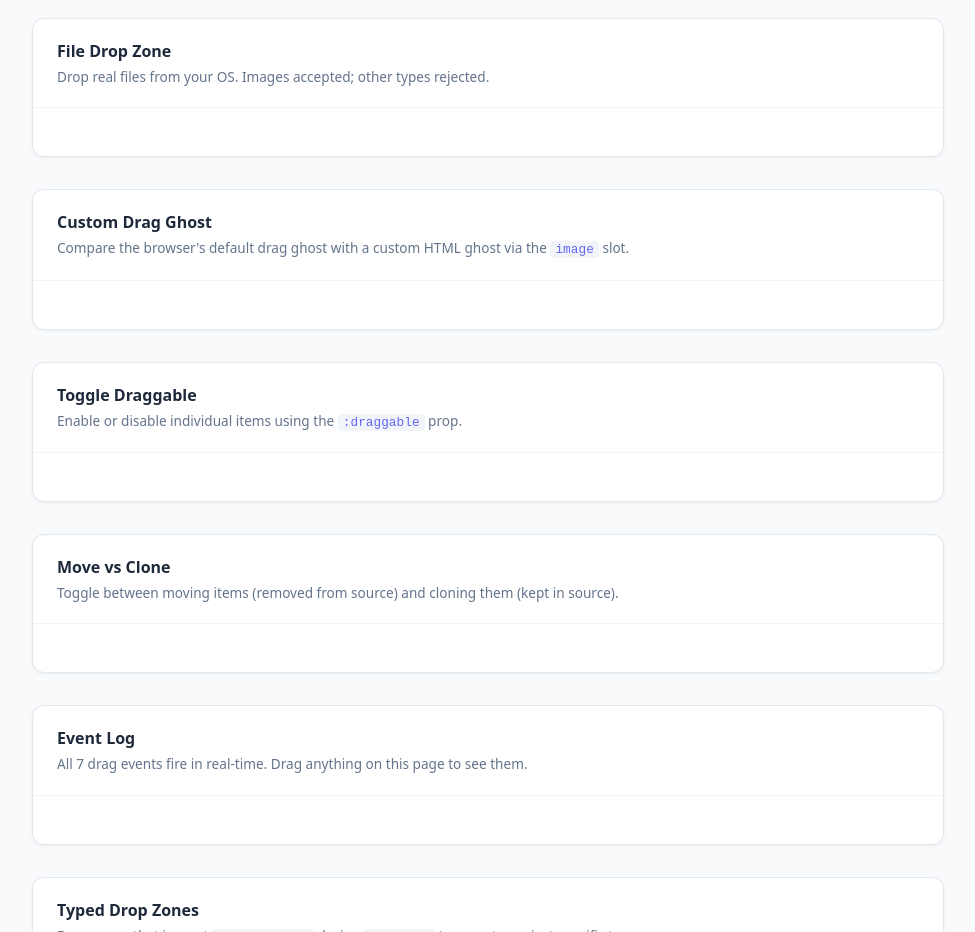
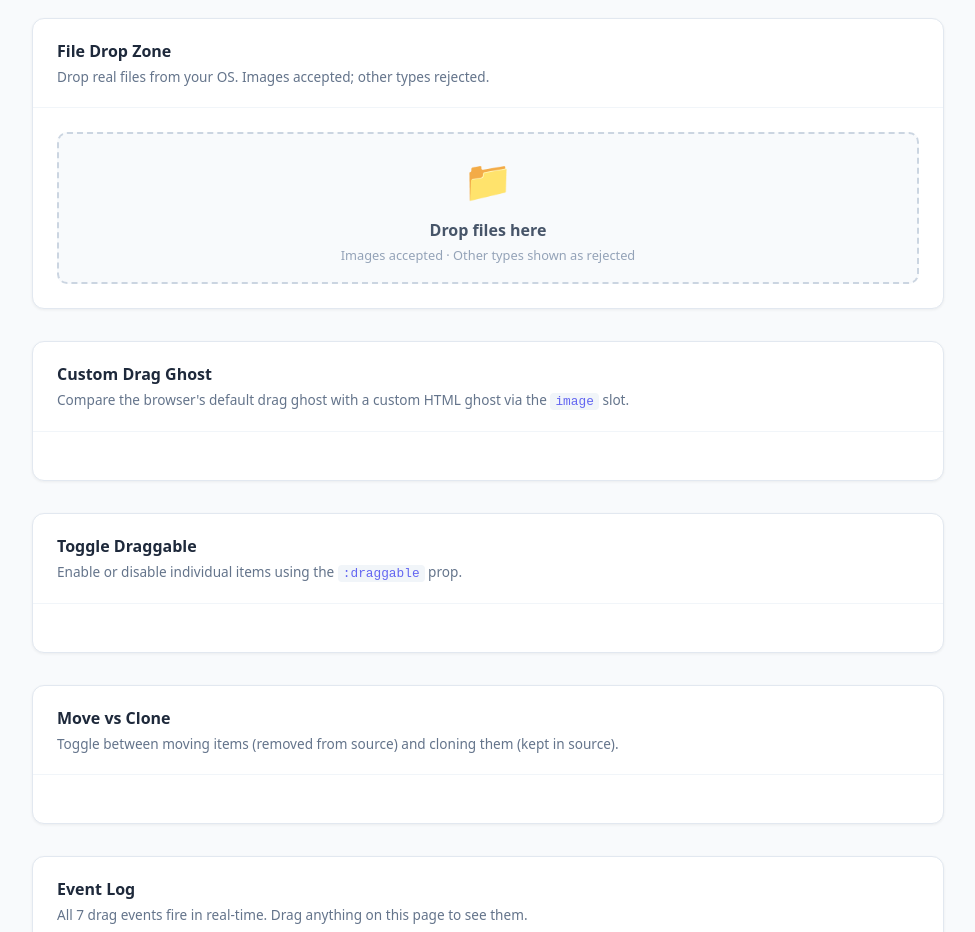
Before and after one commit to TusharJoy/vue3-drag-drop, a Vue app: page / in a window 1280 px wide. Shown: the part 1080-2012 px from the top of the page, without its empty margins (152-1127 px from the left). Built offline with nearby package versions, Linux system fonts and the light colour scheme.

Commit message:
feat: add file drop zone demo section

```diff
--- a/src/App.vue
+++ b/src/App.vue
@@ -53,6 +53,40 @@ function sortableDrop(targetItem) {
   sortableItems.value.splice(from < to ? to - 1 : to, 0, moved);
   sortableDragId.value = null;
   sortableOverId.value = null;
+}
+
+// ── File drop zone ──
+const droppedFiles = ref([]);
+const fileZoneOver = ref(false);
+
+function onFileDragOver(transferData, nativeEvent) {
+  const types = nativeEvent.dataTransfer.types;
+  if (!types.includes("Files")) {
+    nativeEvent.dataTransfer.dropEffect = "none";
+  }
+}
+
+function onFileDrop(transferData, nativeEvent) {
+  fileZoneOver.value = false;
+  const files = Array.from(nativeEvent.dataTransfer.files);
+  for (const file of files) {
+    const isImage = file.type.startsWith("image/");
+    droppedFiles.value.unshift({
+      id: Date.now() + Math.random(),
+      name: file.name,
+      size: (file.size / 1024).toFixed(1) + " KB",
+      type: file.type || "unknown",
+      accepted: isImage,
+    });
+  }
+}
+
+function fileIcon(type) {
+  if (type.startsWith("image/")) return "🖼";
+  if (type.startsWith("video/")) return "🎬";
+  if (type.startsWith("audio/")) return "🎵";
+  if (type.includes("pdf"))      return "📄";
+  return "📎";
 }
 </script>
 
@@ -151,7 +185,34 @@ function sortableDrop(targetItem) {
           <p class="section-desc">Drop real files from your OS. Images accepted; other types rejected.</p>
         </div>
         <div class="section-body">
-          <!-- Task 4 content goes here -->
+          <Drop
+            class="drop-zone file-drop"
+            :class="{ over: fileZoneOver }"
+            @dragover="onFileDragOver"
+            @dragenter="() => fileZoneOver = true"
+            @dragleave="(_, e) => { if (!e.currentTarget.contains(e.relatedTarget)) fileZoneOver = false }"
+            @drop="onFileDrop"
+          >
+            <div class="file-drop-inner">
+              <span class="file-drop-icon">{{ fileZoneOver ? '📂' : '📁' }}</span>
+              <p class="file-drop-label">{{ fileZoneOver ? 'Release to drop' : 'Drop files here' }}</p>
+              <p class="file-drop-hint">Images accepted · Other types shown as rejected</p>
+            </div>
+          </Drop>
+
+          <div v-if="droppedFiles.length" class="file-list">
+            <div
+              v-for="file in droppedFiles"
+              :key="file.id"
+              class="file-entry"
+              :class="{ rejected: !file.accepted }"
+            >
+              <span class="file-icon">{{ fileIcon(file.type) }}</span>
+              <span class="file-name">{{ file.name }}</span>
+              <span class="file-size">{{ file.size }}</span>
+              <span class="file-status">{{ file.accepted ? '✓ accepted' : '✗ rejected' }}</span>
+            </div>
+          </div>
         </div>
       </section>
 
@@ -338,4 +399,20 @@ body {
 .sortable-item { width: 100%; justify-content: flex-start; }
 .sortable-item.dragging { opacity: 0.4; }
 .sortable-handle { margin-left: auto; color: #cbd5e1; font-size: 1rem; }
+
+/* ── File drop zone ── */
+.file-drop { min-height: 140px; justify-content: center; align-items: center; cursor: pointer; }
+.file-drop.over { border-color: #6366f1; background: #eef2ff; }
+.file-drop-inner { text-align: center; }
+.file-drop-icon { font-size: 2.5rem; display: block; margin-bottom: 0.5rem; }
+.file-drop-label { font-weight: 600; color: #475569; margin-bottom: 0.25rem; }
+.file-drop-hint { font-size: 0.8rem; color: #94a3b8; }
+.file-list { display: flex; flex-direction: column; gap: 0.4rem; margin-top: 1rem; }
+.file-entry { display: flex; align-items: center; gap: 0.75rem; padding: 0.5rem 0.75rem; border-radius: 8px; background: #f0fdf4; border: 1px solid #bbf7d0; font-size: 0.875rem; }
+.file-entry.rejected { background: #fef2f2; border-color: #fecaca; }
+.file-icon { font-size: 1.1rem; }
+.file-name { font-weight: 500; flex: 1; overflow: hidden; text-overflow: ellipsis; white-space: nowrap; }
+.file-size { color: #64748b; font-size: 0.8rem; }
+.file-status { font-size: 0.75rem; font-weight: 700; color: #16a34a; }
+.file-entry.rejected .file-status { color: #dc2626; }
 </style>
```
